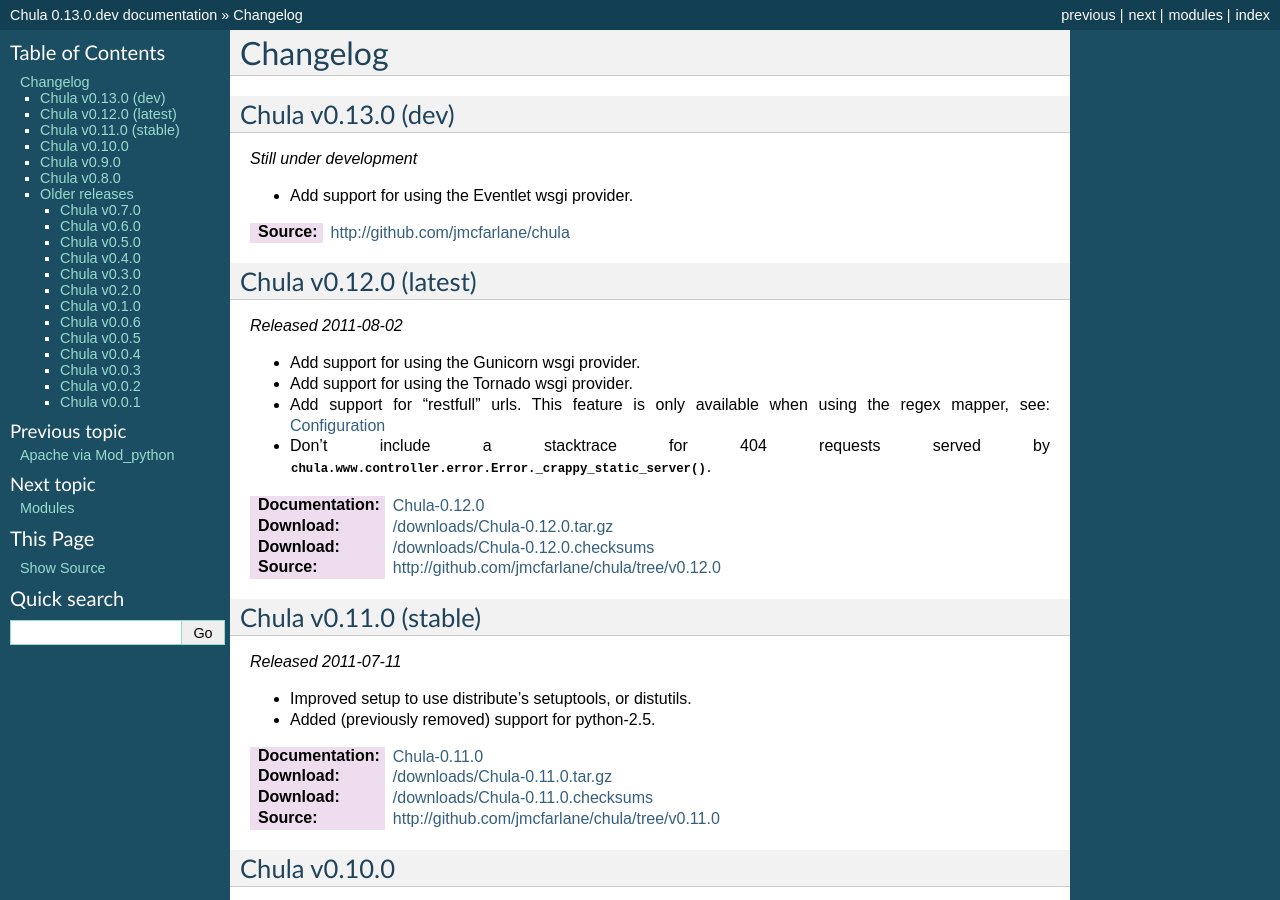
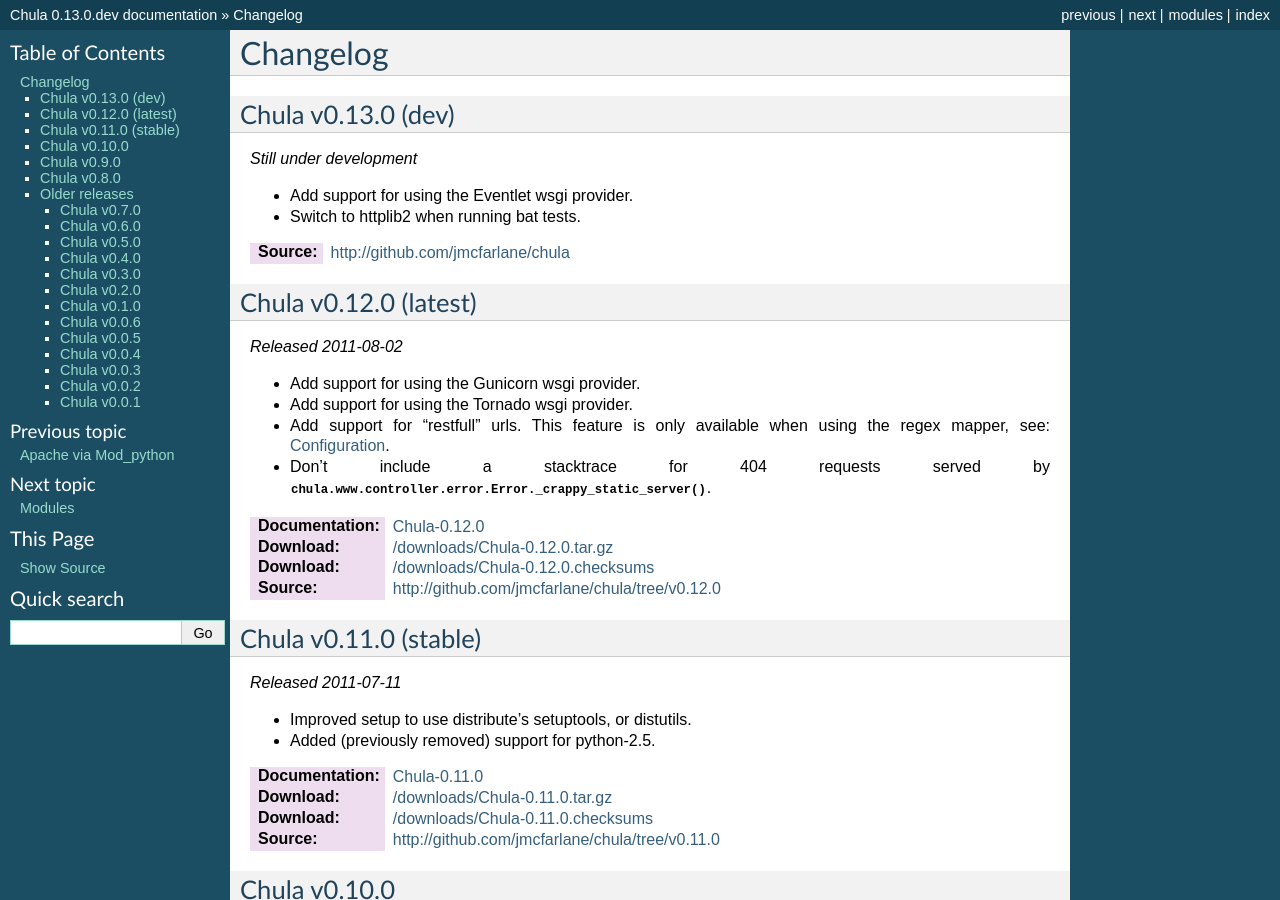
Before and after one commit to jmcfarlane/chula, a Sphinx documentation site: the page built from docs/changelog.rst, in a window 1280 px wide and 900 px high. Built offline with Sphinx 7.4.7, drawn with Linux system fonts in a browser that asks for light colours.

Commit message:
Switch to httplib2 for running bat tests
This makes it easier to run get/post/put/delete type tests.

```diff
--- a/docs/changelog.rst
+++ b/docs/changelog.rst
@@ -18,6 +18,7 @@
 *Still under development*
 
 - Add support for using the Eventlet wsgi provider.
+- Switch to httplib2 when running bat tests.
 
 :Source: http://github.com/jmcfarlane/chula
 
@@ -29,7 +30,7 @@
 - Add support for using the Gunicorn wsgi provider.
 - Add support for using the Tornado wsgi provider.
 - Add support for "restfull" urls.  This feature is only available
-  when using the regex mapper, see: :ref:`configuration`
+  when using the regex mapper, see: :ref:`configuration`.
 - Don't include a stacktrace for 404 requests served by
   :meth:`chula.www.controller.error.Error._crappy_static_server`.
 
```
Also changed, not shown: 1 other file.
